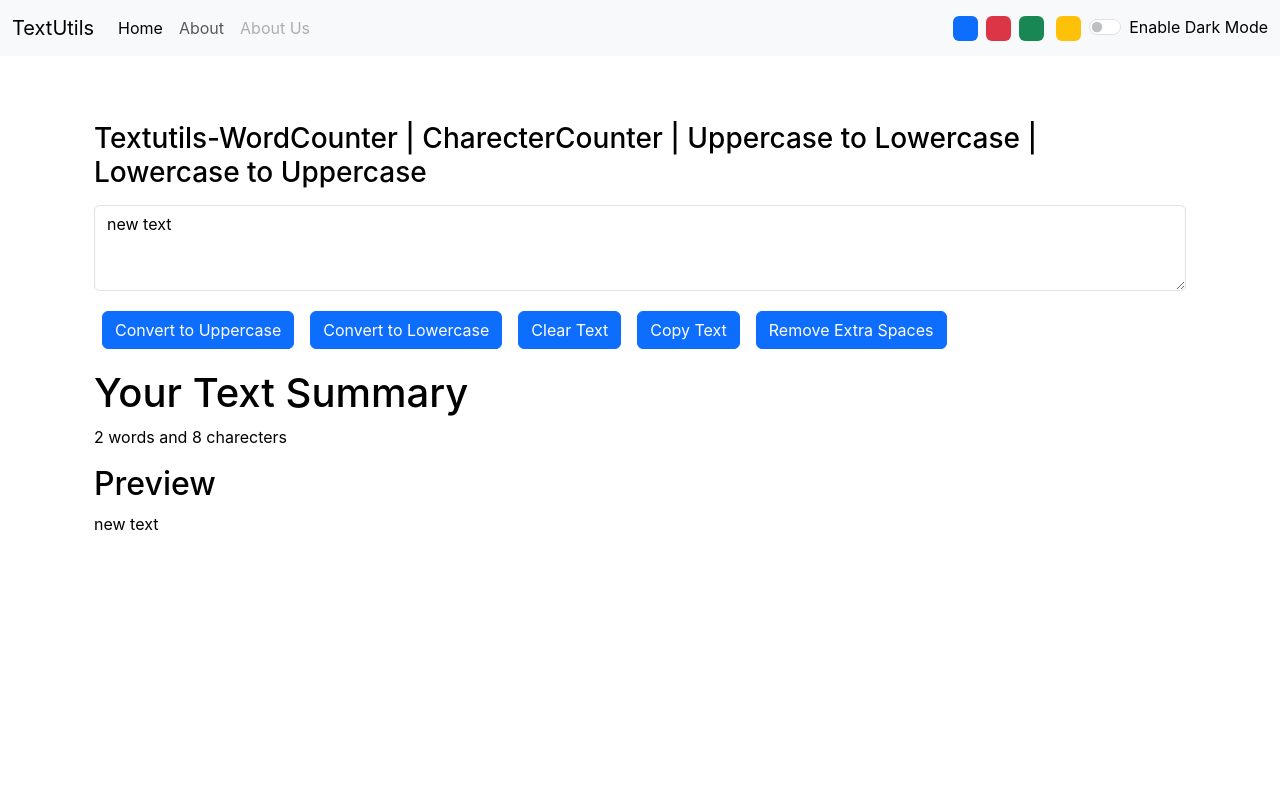
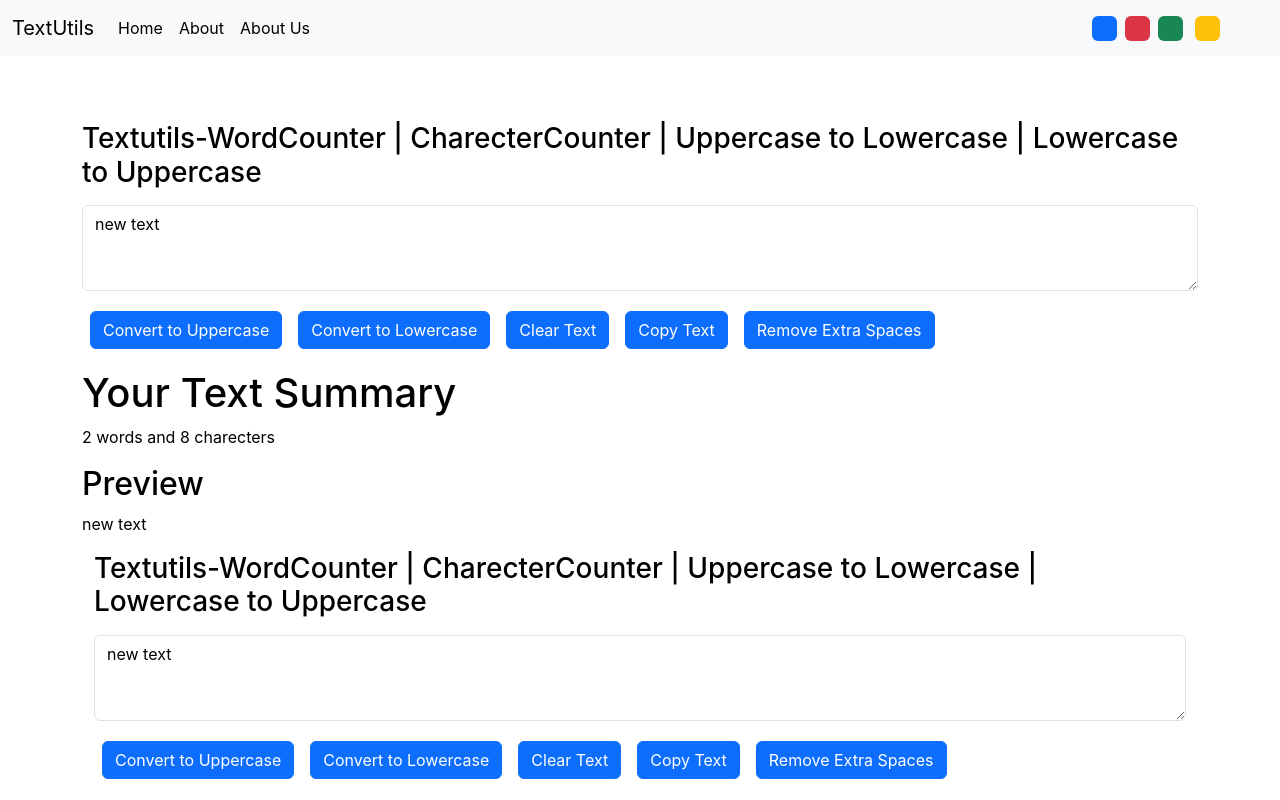
Before and after one commit to Yashrxx/Text-Modifier, a React (Create React App) app: page / in a window 1280 px wide. Shown: the top 800 px of the page. Built offline with nearby package versions, Linux system fonts and the light colour scheme.

Commit message:
new changes

```diff
--- a/src/App.js
+++ b/src/App.js
@@ -62,6 +62,7 @@ function App() {
     <Router>
     <Navbar title="TextUtils" btnText={btnText} mode={mode} toggleMode={toggleMode} aboutText="About Us"/>
     <Alert alert={alert}/>
+    <TextForm Heading="Textutils-WordCounter | CharecterCounter | Uppercase to Lowercase | Lowercase to Uppercase"  showalert={showalert} mode={mode} Exampletextarea="Example textarea -007 "/>
     <div className="container">
     <Routes>
       <Route path="/"
--- a/src/components/Navbar.js
+++ b/src/components/Navbar.js
@@ -16,10 +16,10 @@ export default function Navbar(props) {
               <Link className="nav-link active" aria-current="page" to="/">Home</Link>
             </li>
             <li className="nav-item">
-          <Link className="nav-link" to="/about">About</Link>
+              <Link style={{ color: "black" }} className="nav-link" to="/about">About</Link>
             </li>
             <li className="nav-item">
-          <a className="nav-link disabled" aria-disabled="true" href="/">{props.aboutText}</a>
+              <Link style={{ color: "black" }} className="nav-link disabled" aria-disabled="true" href="/">{props.aboutText}</Link>
             </li>
           </ul>
           {/* <form className="d-flex" role="search">
@@ -27,22 +27,23 @@ export default function Navbar(props) {
         <button className="btn btn-outline-success" type="submit">Search</button>
       </form> */}
           <div className="d-flex">
-        <div className="bg-primary rounded mx-1" onClick={()=>{props.toggleMode('primary')}} style={{height:'25px',width:'25px',cursor:'pointer'}}></div>
-        <div className="bg-danger rounded mx-1" onClick={()=>{props.toggleMode('danger')}} style={{height:'25px',width:'25px',cursor:'pointer'}}></div>
-        <div className="bg-success rounded mx-1" onClick={()=>{props.toggleMode('success')}} style={{height:'25px',width:'25px',cursor:'pointer'}}></div>
-        <div className="bg-warning rounded mx-2" onClick={()=>{props.toggleMode('warning')}} style={{height:'25px',width:'25px',cursor:'pointer'}}></div>
+            <div className="bg-primary rounded mx-1" onClick={() => { props.toggleMode('primary') }} style={{ height: '25px', width: '25px', cursor: 'pointer' }}></div>
+            <div className="bg-danger rounded mx-1" onClick={() => { props.toggleMode('danger') }} style={{ height: '25px', width: '25px', cursor: 'pointer' }}></div>
+            <div className="bg-success rounded mx-1" onClick={() => { props.toggleMode('success') }} style={{ height: '25px', width: '25px', cursor: 'pointer' }}></div>
+            <div className="bg-warning rounded mx-2" onClick={() => { props.toggleMode('warning') }} style={{ height: '25px', width: '25px', cursor: 'pointer' }}></div>
           </div>
-      <div className={`form-check form-switch text-${props.mode==='light'?'black':'light'}`}>
-      <input className="form-check-input" type="checkbox" role="switch" onClick={()=>{props.toggleMode('null')}} id="flexSwitchCheckDefault"/>
-      <label className="form-check-label" onClick={props.toggleMode} htmlFor="flexSwitchCheckDefault" >{props.btnText}</label>
+          <div className={`form-check form-switch text-${props.mode === 'light' ? 'black' : 'light'}`}>
+            {/* <input className="form-check-input" type="checkbox" role="switch" onClick={()=>{props.toggleMode('null')}} id="flexSwitchCheckDefault"/>
+      <label className="form-check-label" onClick={props.toggleMode} htmlFor="flexSwitchCheckDefault" >{props.btnText}</label> */}
           </div>
         </div>
       </div>
     </nav>
   )
 }
-Navbar.propTypes={title : PropTypes.string,
-  aboutText : PropTypes.string
+Navbar.propTypes = {
+  title: PropTypes.string,
+  aboutText: PropTypes.string
 }
 // Navbar.defaultProps={
 //   title : 'set title is here ',
```
Lines whose indentation alone changed are shown as unchanged.
